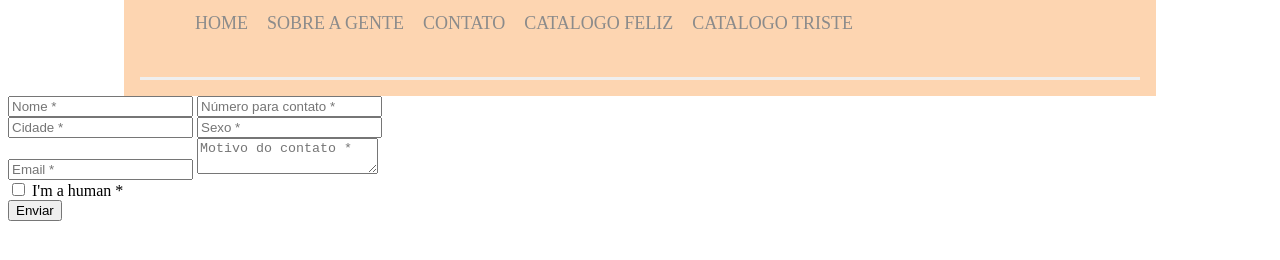
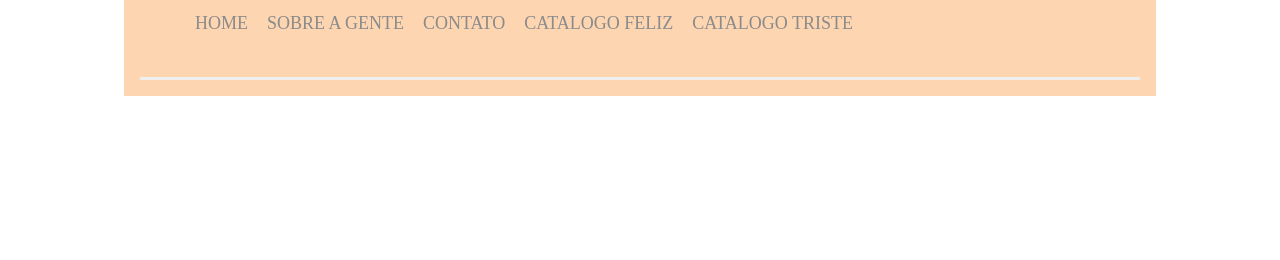
Before and after one commit to vickcamposzz/projeto-front-end, a plain HTML site: page contato.html in a window 1280 px wide. Shown: the part 78-338 px from the top of the page. Drawn offline with Linux system fonts and the light colour scheme.

Commit message:
Update contato.html

```diff
--- a/contato.html
+++ b/contato.html
@@ -36,28 +36,5 @@
             </main>
         </div>
         </header>
-        <div class="contact-wrap">
-            <div class="form-wrapper">
-              <div class="form-div">
-                <form id="form">
-                  <div class="input-wrap">
-                    <input type="text" name="name" class="feedback-input" placeholder="Nome *" maxlength="33" required/>
-                    <input type="tel" name="phone" class="feedback-input" placeholder="Número para contato *" maxlength="33" required/>
-                  </div>
-                  <div class="inform">
-                    <input type="cidade" name="cidade" class="feedback-input" placeholder="Cidade *" maxlenght="33" required/>
-                    <input type="sexo" name="sexo" class="feedback-input" placeholder="Sexo *" maxlength="33" required/>
-                  </div>
-                  <input type="email" name="email" class="feedback-input" placeholder="Email *" maxlength="99" required/>
-                  <textarea name="message" class="feedback-input message" placeholder="Motivo do contato *" maxlength="999" required></textarea>
-                  <div class="checkbox-wrap">
-                    <input id="send-checkbox" type="checkbox" name="checkbox" class="checkbox" required/>
-                    <label class="captcha" for="send-checkbox">I'm a human *</label>
-                  </div>
-                  <button type="submit" class="send-button">Enviar</button>
-                </form>
-              </div>
-            </div>
-        </div>
     </body>
 </html>
```
